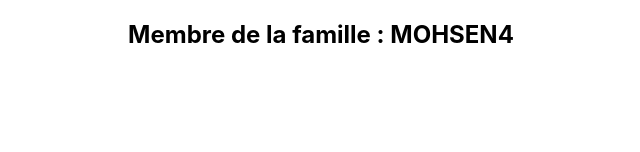
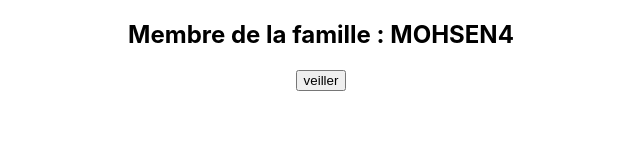
Before and after one commit to mohsennn/-my-app, a React (Create React App) app: page / in a window 1280 px wide. Shown: the part 148-300 px from the top of the page, without its empty margins (319-959 px from the left). Built offline with nearby package versions, Linux system fonts and the light colour scheme.

Commit message:
gèrer les evenement react js

```diff
--- a/src/App.js
+++ b/src/App.js
@@ -21,10 +21,15 @@ const famille = {
   },
 };
 
+
 class App extends Component {
   state = {
     famille,
   };
+
+
+  handleClick=() => console.log('display click ');
+
   render() {
     const { titre } = this.props;
     const { famille } = this.state;
@@ -35,8 +40,9 @@ class App extends Component {
         <Membre nom={famille.membre2.nom} />
         <Membre nom={famille.membre3.nom} />
         <Membre nom={famille.membre4.nom} />
+        <button onClick={this.handleClick}> veiller </button>
       </div>
-    );
+    )
   }
 }
 
```
